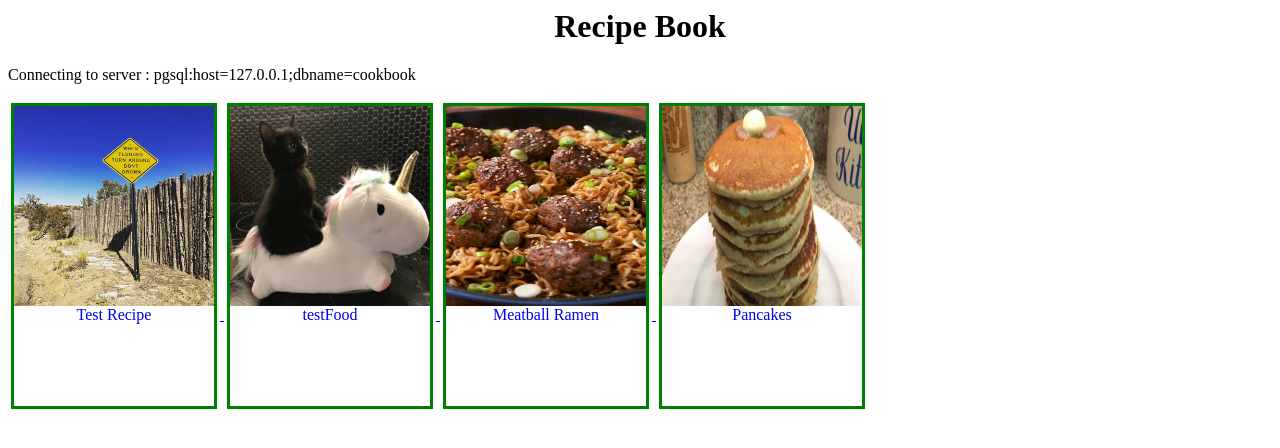
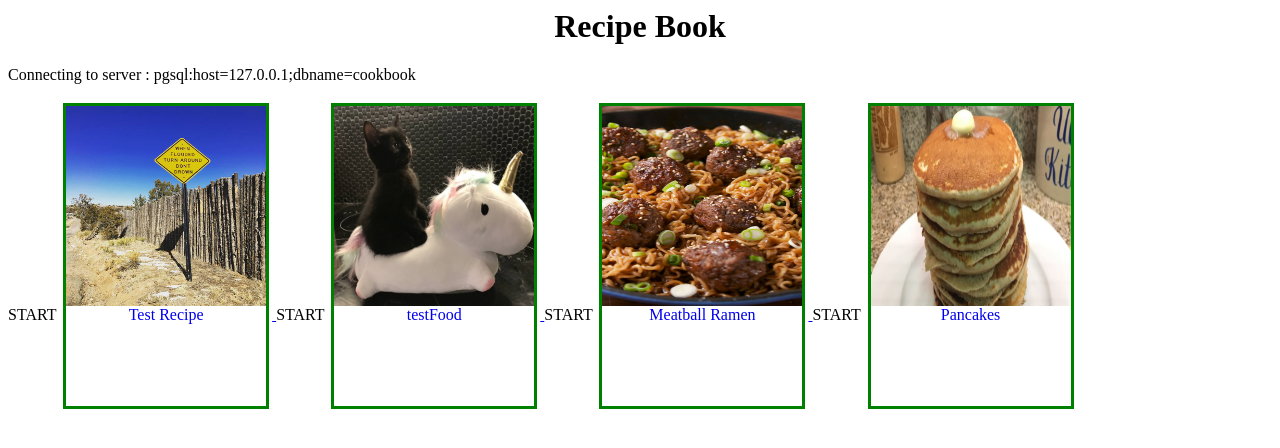
Before and after one commit to CodyAslett/CS213, a PHP site: the page made by assignments/Prove/week 5/index.php in a window 1280 px wide. Shown: the top 448 px of the page. Run offline with PHP 8.4, Linux system fonts and the light colour scheme; data comes from the database, SQL or seed files in the repository; some libraries are stand-ins or nearby versions.

Commit message:
week 5 testing 1

```diff
--- a/assignments/Prove/week 5/index.php
+++ b/assignments/Prove/week 5/index.php
@@ -28,6 +28,7 @@
 *********************************************************************/
     function tile($recipieID)
     {
+      echo "START";
       try
       {
         global $db; // global allows me to access the variable inside the function. without it it wont work and yould have to make another server call
```
